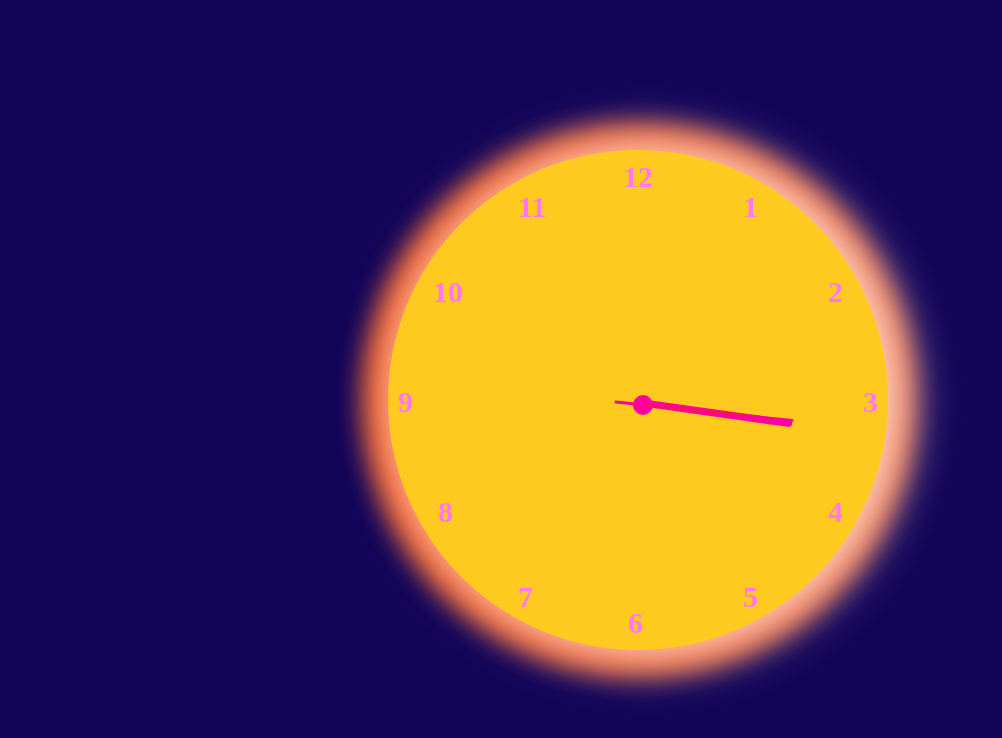
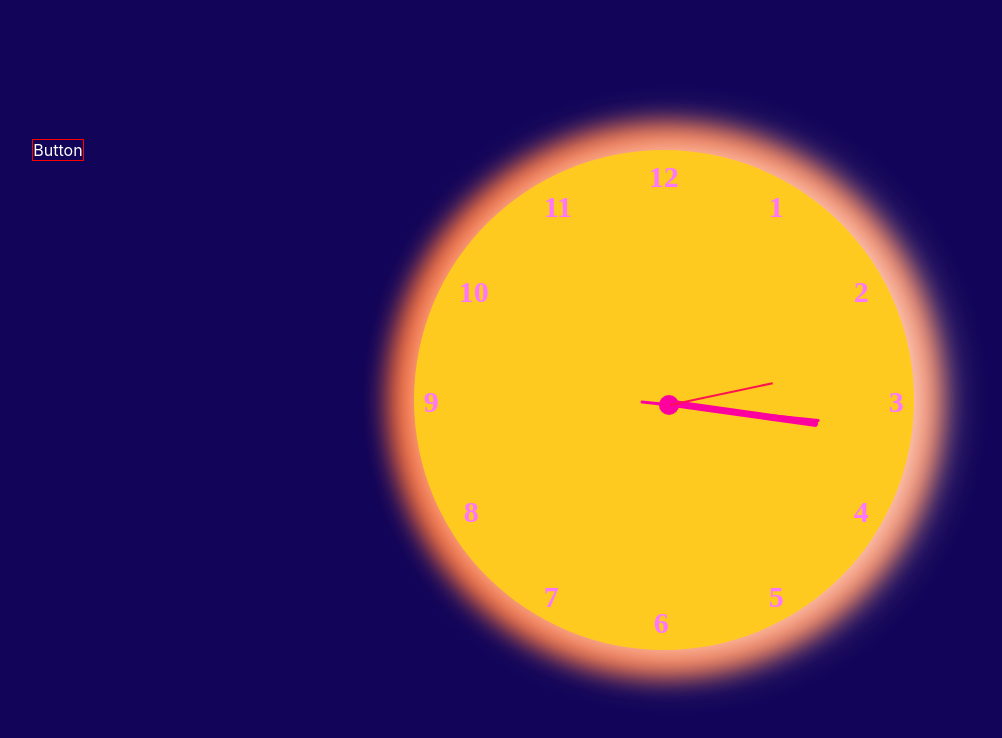
Before and after one commit to 1evgen/advanced_watch, a React (Create React App) app: page / in a window 1280 px wide. Shown: the top 738 px of the page, without its empty margins (2-1004 px from the left). Built offline with nearby package versions, Linux system fonts and the light colour scheme.

Commit message:
updated stories, created a new model  of watch, refactoring code

```diff
--- a/src/App.tsx
+++ b/src/App.tsx
@@ -1,11 +1,17 @@
 import React, {useEffect, useState} from 'react';
 import './App.module.css';
 import s from './App.module.css'
-import {Clock} from "./clock/classicWatch/Clock";
+import {Clock} from "./clock/Watch/Clock";
+
 
 function App() {
+    const [time, setTime] = useState(new Date())
+    const [toggle, setToggle] = useState(true)
 
-    const [time, setTime] = useState(new Date())
+    const switchWatch = ()=> {
+        setToggle(!toggle)
+        console.log(toggle)
+    }
 
     useEffect(() => {
         let IntervalID = setInterval(() => {
@@ -13,18 +19,24 @@ function App() {
             return () => {
                 clearInterval(IntervalID)
             }
-        }, 1)
+        }, 1000)
     }, [])
 
-    const second = time.getSeconds() * 6 + time.getMilliseconds() / 166.67;
-    let minute = time.getMinutes() * 6;
-    let hour = (time.getHours() % 12) * 30 + Math.round(minute / 12)
+
+     let hour = time.getHours().toString().padStart(2, '0')
+     let minute = time.getMinutes().toString().padStart(2, '0')
+     let second = time.getSeconds().toString().padStart(2, '0')
+     let millisecond = time.getMilliseconds()
+
 
     return (
         <div className={s.App}>
             <Clock hour={hour}
                    minute={minute}
                    second={second}
+                   millisecond={millisecond}
+                   switchWatch={switchWatch}
+                   toggle={toggle}
             />
         </div>
     );
--- a/src/clock/classicWatch/Clock.module.css
+++ b/src/clock/ClassicWatch/ClassicWatch.module.css
@@ -1,16 +1,3 @@
-.wrap{
-    max-width: 1200px;
-    width: 100%;
-    margin: 0 auto;
-    padding: 0 15px;
-    height: 100%;
-
-    display: flex;
-    flex-direction: row;
-    justify-content: center;
-    align-items: center;
-
-}
 
 /*.bodyClock{*/
 /*    width: 500px;*/
@@ -107,6 +94,8 @@
     position: absolute;
     font-family:  'Magneto';
 }
+
+
 /*!*"Bell MT" *!  Magneto*/
 .numberClock_1{
     top: 40px;
--- a/src/clock/classicWatch/Clock.tsx
+++ b/src/clock/ClassicWatch/ClassicWatch.tsx
@@ -1,35 +1,32 @@
-import React from 'react';
-import s from './Clock.module.css'
+import s from "./ClassicWatch.module.css";
+import React from "react";
+import {colorStyleWatch} from "../Watch/Clock";
 
 
-export enum colorStyleWatch {
-    MoonEclipse = "moonEclipse",
-    Sunrise =  "sunrise",
-    Tokio = "tokio"
+type PropsTypeWatch = {
+    hour: number | string
+    minute: number | string
+    second: number | string
+    millisecond: number
+    styleWatch?: colorStyleWatch
+
 }
 
-
-type PropsType = {
-    hour: number
-    minute: number
-    second: number
-    styleWatch?: colorStyleWatch
-}
-
-export const Clock: React.FC<PropsType> = ({
-                                               hour,
-                                               minute,
-                                               second,
-                                               styleWatch= colorStyleWatch.Sunrise
-                                           }) => {
+export const ClassicWatch: React.FC<PropsTypeWatch> = ({hour,
+                                                        minute,
+                                                        second,
+                                                        millisecond,
+                                                        styleWatch= colorStyleWatch.Sunrise }) => {
 
 
+    const calculatedSecond = +second * 6 + millisecond / 166.67;
+    let calculatedMinute = +minute * 6;
+    let calculatedHour = (+hour % 12) * 30 + Math.round(calculatedMinute / 12)
 
 
-
-    const styleLineSecond = { transform: `rotate(${second}deg)`};
-    const styleLineMinute = {transform: `rotate(${minute}deg)`};
-    const styleLineHour = {transform: `rotate(${hour}deg)`};
+    const styleLineSecond = { transform: `rotate(${calculatedSecond}deg)`};
+    const styleLineMinute = {transform: `rotate(${calculatedMinute}deg)`};
+    const styleLineHour = {transform: `rotate(${calculatedHour}deg)`};
 
     return (
         <div className={s.wrap}>
@@ -49,7 +46,7 @@ export const Clock: React.FC<PropsType> = ({
                 <div className={`${s.numberClock_12} ${s.number_className}`}>12</div>
 
                 <div className={s.boxLineHour} style={styleLineHour}>
-                <div className={s.lineHour}></div>
+                    <div className={ s.lineHour}></div>
                 </div>
 
                 <div className={s.boxLineMinute} style={styleLineMinute}>
@@ -64,4 +61,4 @@ export const Clock: React.FC<PropsType> = ({
 
         </div>
     );
-};
+}
--- /dev/null
+++ b/src/clock/ElectronicWatch/ElectronicWatch.module.css
@@ -0,0 +1,30 @@
+
+.wrapperForWatch{
+    display: flex;
+    flex-direction: column;
+    justify-content: center;
+    align-items: center;
+
+}
+
+.bodyClock {
+    border: 1px solid gold;
+    width: 500px;
+    height: 230px;
+
+    display: flex;
+    justify-content: space-around;
+    align-items: center;
+    margin-top: 100px;
+}
+
+.numbers{
+    color: seashell;
+    font-size: 100px;
+    text-transform: uppercase;
+}
+
+.colon{
+    color: seashell;
+    font-size: 90px;
+}
--- /dev/null
+++ b/src/clock/ElectronicWatch/ElectronicWatch.tsx
@@ -0,0 +1,23 @@
+import React from 'react';
+import s from '../ElectronicWatch/ElectronicWatch.module.css'
+
+type PropsType = {
+    hour: number | string
+    minute: number | string
+    second: number | string
+
+}
+
+export const ElectronicWatch = (props: PropsType) => {
+    return (
+        <div className={s.wrapperForWatch} >
+        <div className={s.bodyClock}>
+            <div className={`${s.hour} ${s.numbers}`}>{props.hour}</div>
+            <div className={s.colon}>:</div>
+            <div className={`${s.minute} ${s.numbers}`}>{props.minute}</div>
+            <div className={s.colon}>:</div>
+            <div className={`${s.second} ${s.numbers}`}>{props.second}</div>
+        </div>
+        </div>
+    );
+};
--- /dev/null
+++ b/src/clock/Watch/Clock.module.css
@@ -0,0 +1,21 @@
+.wrap{
+    max-width: 1200px;
+    width: 100%;
+    margin: 0 auto;
+    padding: 0 15px;
+    height: 100%;
+
+    display: flex;
+    flex-direction: row;
+    justify-content: center;
+    align-items: center;
+
+}
+.toggle{
+    color: white;
+    position: relative;
+    right: 330px;
+    bottom: 250px;
+    border: 1px solid red;
+
+}
--- /dev/null
+++ b/src/clock/Watch/Clock.tsx
@@ -0,0 +1,48 @@
+import React from 'react';
+import s from "../Watch/Clock.module.css"
+import {ClassicWatch} from "../ClassicWatch/ClassicWatch";
+import {ElectronicWatch} from "../ElectronicWatch/ElectronicWatch";
+
+ export enum colorStyleWatch {
+     MoonEclipse = "moonEclipse",
+     Sunrise =  "sunrise",
+     Tokio = "tokio"
+ }
+
+type PropsType = {
+    hour: number | string
+    minute: number | string
+    second: number | string
+    millisecond: number
+    styleWatch?: colorStyleWatch
+    switchWatch: ()=> void
+    toggle: boolean
+}
+
+export const Clock: React.FC<PropsType> = ({
+                                               hour,
+                                               minute,
+                                               second,
+                                               millisecond,
+                                               styleWatch= colorStyleWatch.Sunrise,
+                                               switchWatch,
+                                               toggle,
+                                           }) => {
+    return (
+        <div onClick={switchWatch} className={s.wrap}>
+            <div className={s.toggle}>Button</div>
+            {
+                toggle ?
+                <ClassicWatch hour={hour}
+                              minute={minute}
+                              second={second}
+                              millisecond={millisecond as number}
+                              styleWatch={styleWatch} />
+                :
+                <ElectronicWatch hour={hour} minute={minute} second={second} />
+
+            }
+        </div>
+
+    );
+};
```
Also changed, not shown: 1 other file (tests, documents, lock files or other folders).
